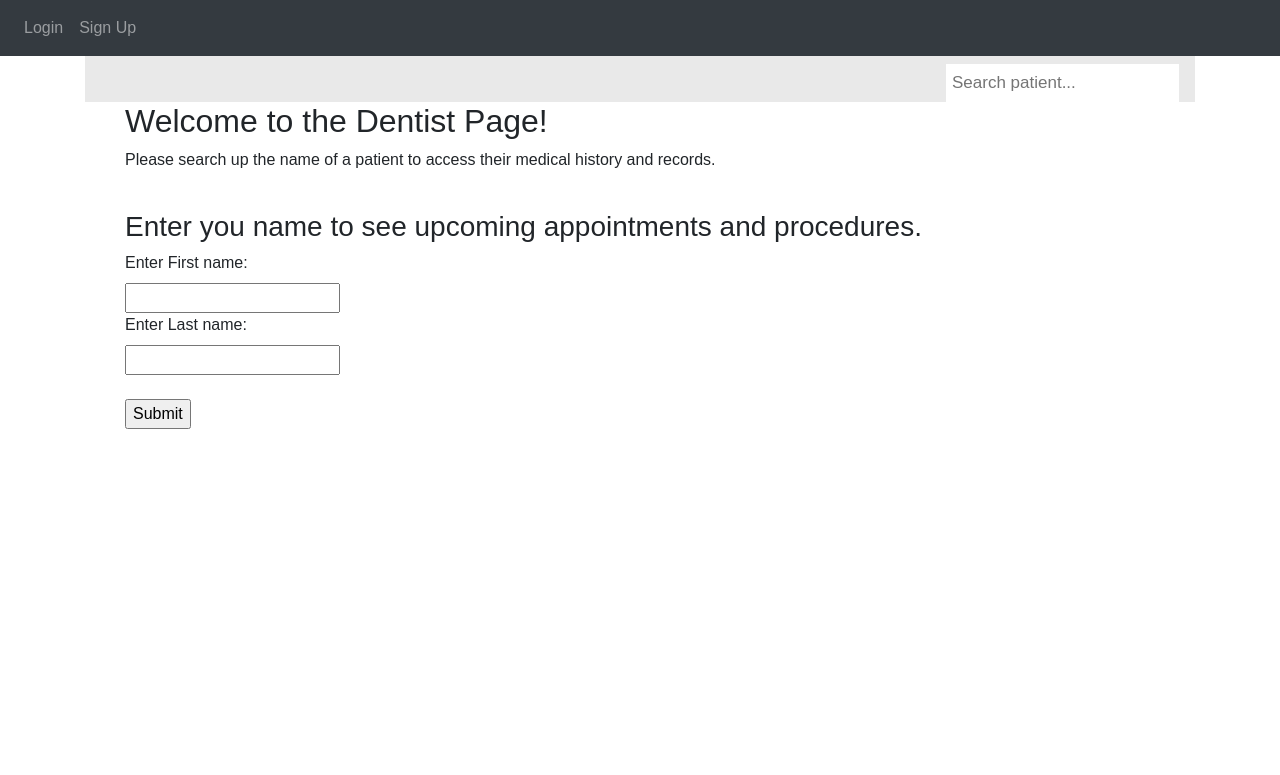
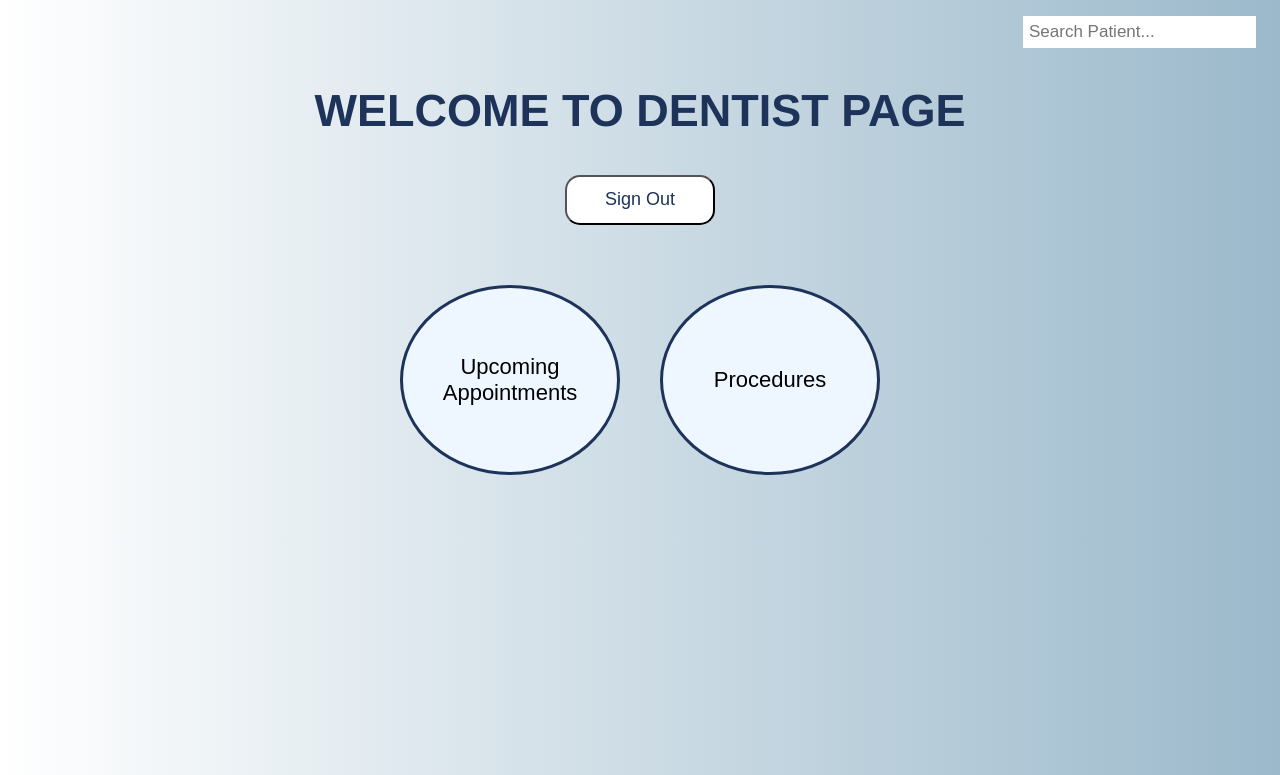
Before and after one commit to Moha-Alqa/CSI2132_Project2, a Flask app: page /dentist in a window 1280 px wide. Shown: the top 775 px of the page. Run offline with Flask 2, Linux system fonts and the light colour scheme; some libraries are stand-ins or nearby versions.

Commit message:
New Theme (Shannon & Tina)

```diff
--- a/Website/templates/dentist.html
+++ b/Website/templates/dentist.html
@@ -1,22 +1,15 @@
-{% extends "base.html" %} {% block title %} Dentist {% endblock%} {% block
-content %}
 <!DOCTYPE html>
 <html>
     <head>
-<meta name="viewport" content="width=device-width, initial-scale=1">
+        <title>Dentist UI</title>
         <style>
-* {box-sizing: border-box;}
 
             body {
-  margin: 0;
-  font-family: Arial, Helvetica, sans-serif;
+              background-image: linear-gradient(to right, rgb(255, 255, 255), rgb(155, 185, 203));
             }
-
             .topnav {
               overflow: hidden;
-  background-color: #e9e9e9;
             }
-
             .topnav a {
               float: left;
               display: block;
@@ -28,7 +21,6 @@ body {
             }
 
             .topnav a:hover {
-  background-color: #ddd;
               color: black;
             }
 
@@ -60,40 +52,63 @@ body {
                 border: 1px solid #ccc;
               }
             }
+            .headerDiv {
+              font-family: Helvetica, Arial, sans-serif;
+              text-align: center;
+              font-size: 30px;
+              color:rgb(29, 51, 89);
+            }
+
+            .buttonDiv{
+                padding: 40px;
+                display: flex;
+                justify-content: center;
+            }
+            .signOutButton{
+                height: 50px;
+                width: 150px;
+                font-size: 18px;
+                background-color: white;
+                color:rgb(29, 51, 89);
+                border-radius: 15px;
+
+            }
+            .signOutButton:hover{
+                background-color: rgb(29, 51, 89);
+                color: white;
+            }
+            .optionButton{
+                background-color: rgb(238, 246, 255);
+                border: 3px solid rgb(29, 51, 89);;
+                height: 190px;
+                width: 220px;
+                margin: 20px;
+                border-radius: 50%;
+                font-size: 22px;
+                transition-duration: 0.1s;
+            }
+            .optionButton:hover{
+                background-color: rgb(29, 51, 89);
+                color: white;
+            }
         </style>
     </head>
     <body>
 
       <div class="topnav">
-  <input type="text" placeholder="Search patient...">
+        <input type="text" placeholder="Search Patient...">
       </div>
 
-<div style="padding-left:40px">
-  <h2>Welcome to the Dentist Page!</h2>
-  <p>Please search up the name of a patient to access their
-  medical history and records.</p>
-</div>
-
-<style>
-  .bottom-one {
-     margin-bottom: 1cm;
-  }
-</style>
-
-<p class="bottom-one">
-<div style="padding-left:40px">
-<h3>Enter you name to see upcoming appointments and procedures.</h3>
-<form action="/action_page.php">
-  <label for="fname">Enter First name:</label><br>
-  <input type="text" id="fname" name="fname"><br>
-  <label for="lname">Enter Last name:</label><br>
-  <input type="text" id="lname" name="lname"><br><br>
-  <input type="submit" value="Submit">
+        <div class="headerDiv">
+            <h2>WELCOME TO DENTIST PAGE</h3>
+              <button type="submit" class="signOutButton">Sign Out</button>
             </form>
         </div>
-</p>
-
+        <div class="buttonDiv">
+            </form>
+                <button type="submit" class="optionButton">Upcoming Appointments</button>
+            </form>
+                <button type="submit" class="optionButton">Procedures</button>
+        </div>
     </body>
 </html>
-
-{% endblock %}
```
Lines whose indentation alone changed are shown as unchanged.
